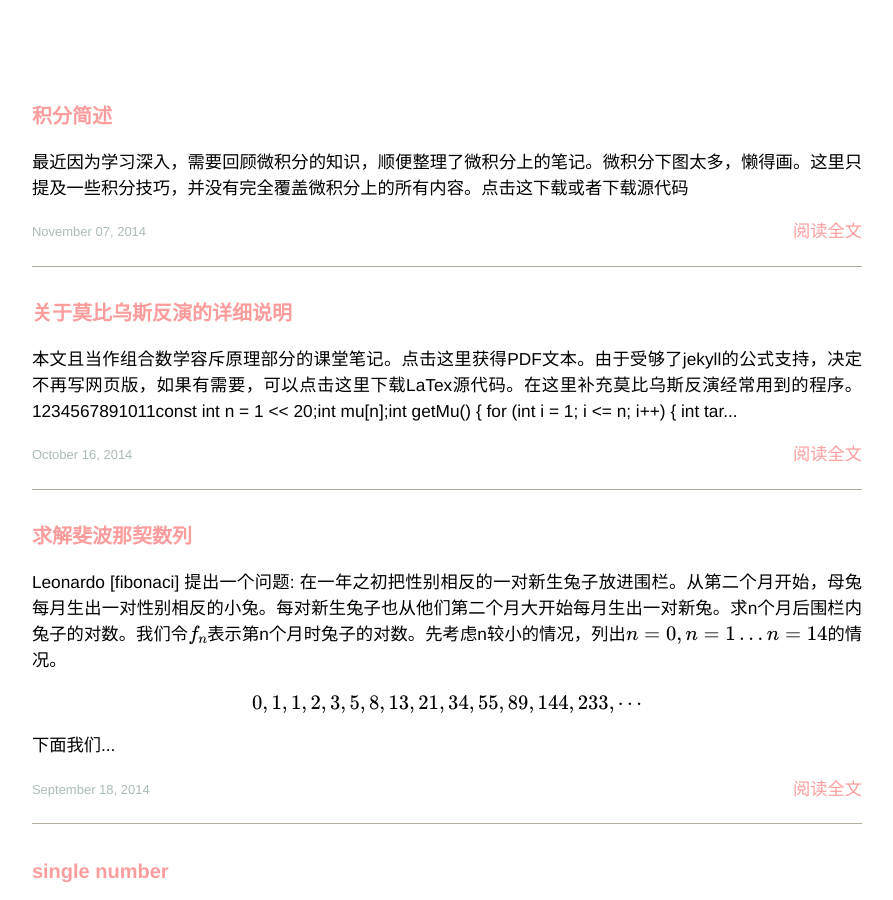
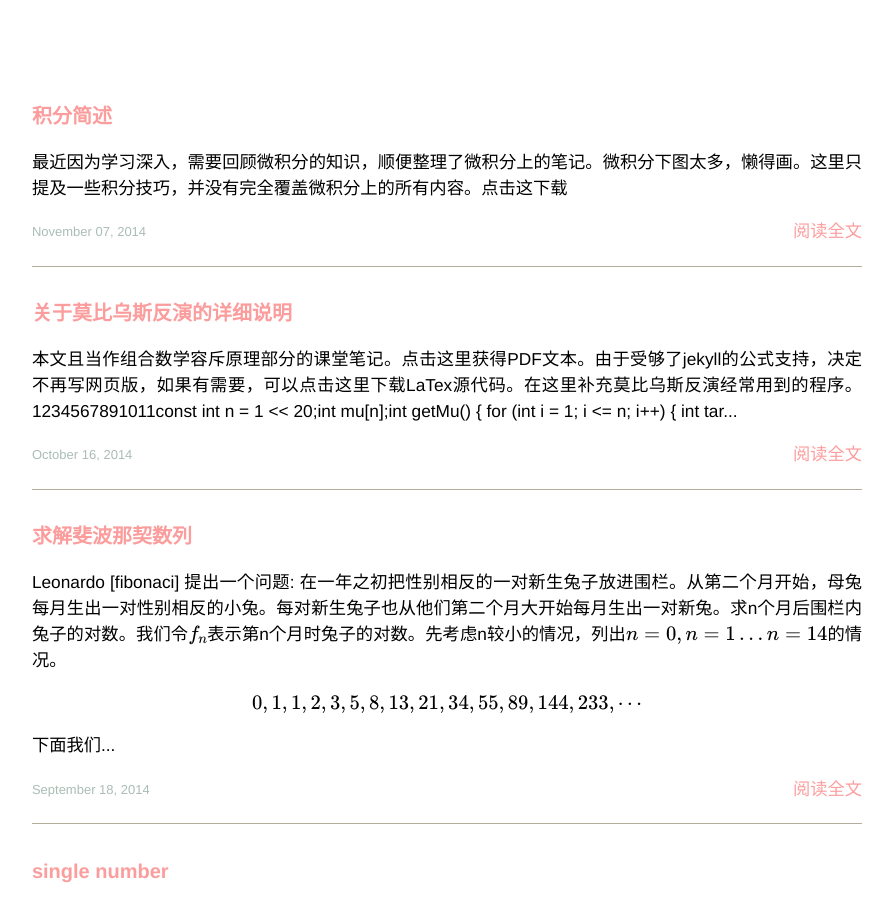
Before and after one commit to banqianhao/banqianhao.github.io, a Jekyll site: the page built from index.html, in a window 1280 px wide and 900 px high. Shown: the whole window, without its empty margins (193-1086 px from the left). Built offline with Jekyll 4.4.1, drawn with Linux system fonts in a browser that asks for light colours; nearby versions of some CDN libraries; Markdown is read by kramdown in place of the engine named in the settings; formulas are drawn with MathJax 3.

Commit message:
del sourse

```diff
--- a/_posts/math/2014-11-07-caculus1.md
+++ b/_posts/math/2014-11-07-caculus1.md
@@ -10,5 +10,3 @@
 这里只提及一些积分技巧，并没有完全覆盖微积分上的所有内容。
 
 [点击这下载](/DL/caculus/caculus.pdf)
-
-[或者下载源代码](/DL/calulus/caculus.rar)
```
